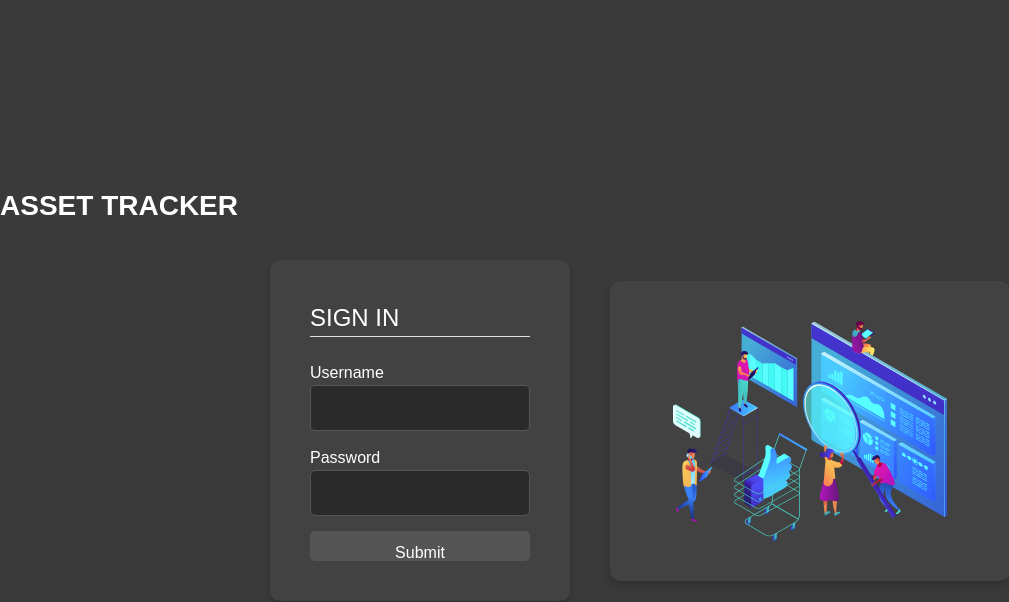
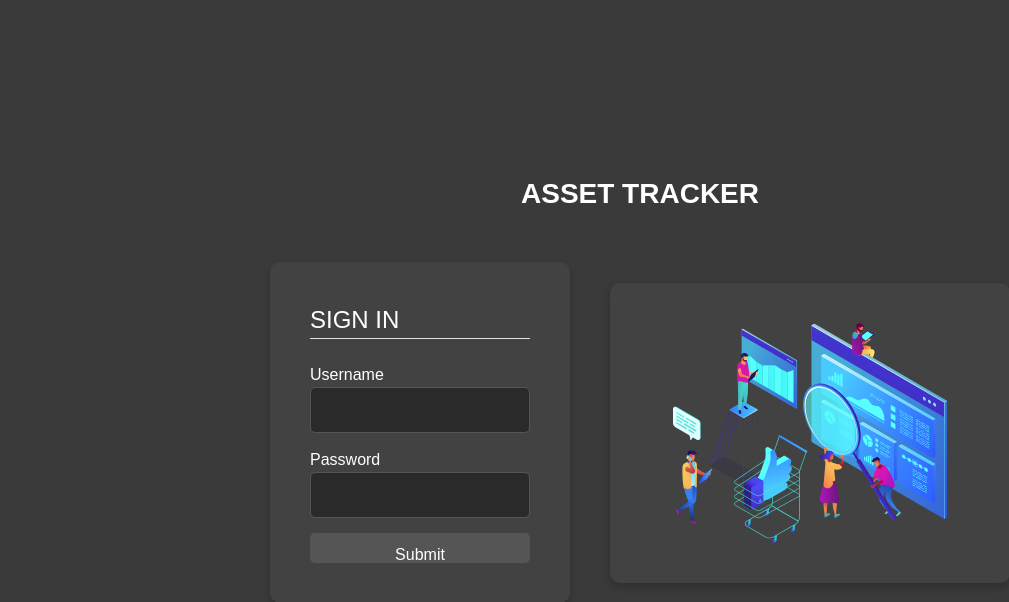
Before and after one commit to Aristocratjnr/Asset-Tracking-Django-Project, a Django app: page /SignIn in a window 1280 px wide. Shown: the top 602 px of the page, without its empty margins (0-1009 px from the left). Run offline with Django 3.2, Linux system fonts and the light colour scheme; some libraries are stand-ins or nearby versions.

Commit message:
refactor: Update SignIn.html header container and logo size for improved user experience

```diff
--- a/users/templates/SignIn.html
+++ b/users/templates/SignIn.html
@@ -79,9 +79,9 @@
     </style>
 </head>
 <body>
-    <section class="Header-container">
+    <header>
         <h3 align="left"><b>ASSET TRACKER</b></h3>
-    </section>
+    </header><br>
     <section class="FormCon">
         {% block content %}
         <div class="form-container">
```
